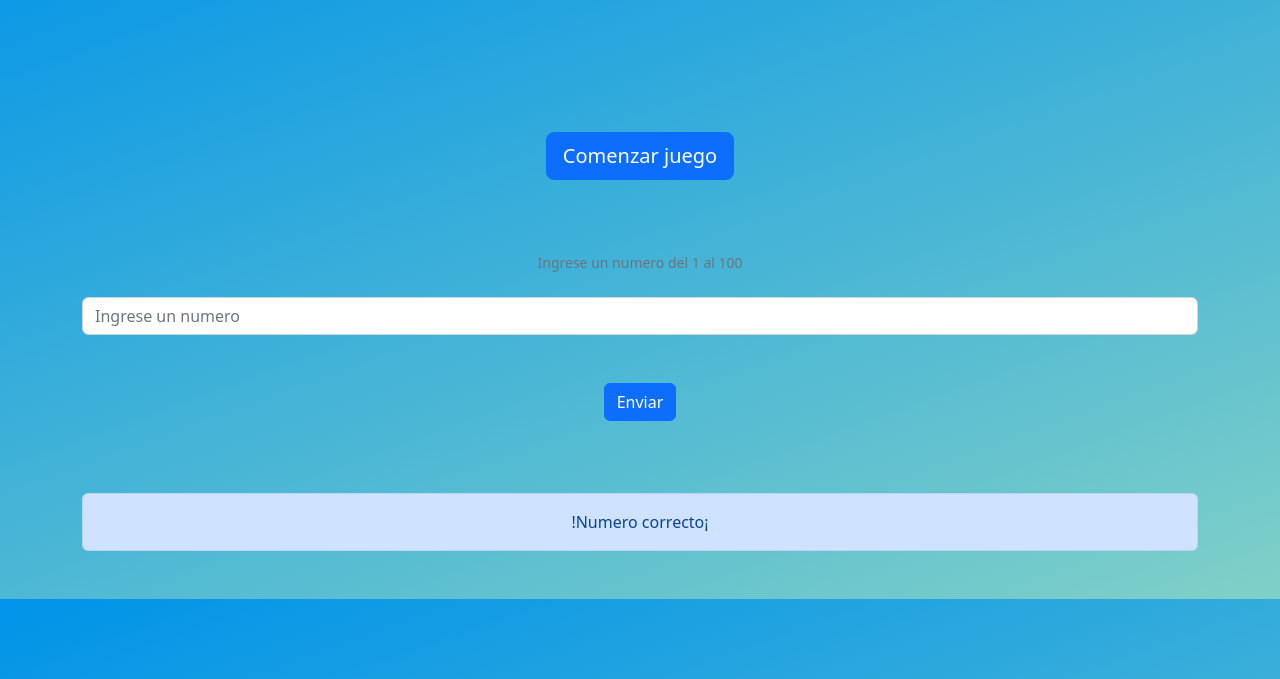
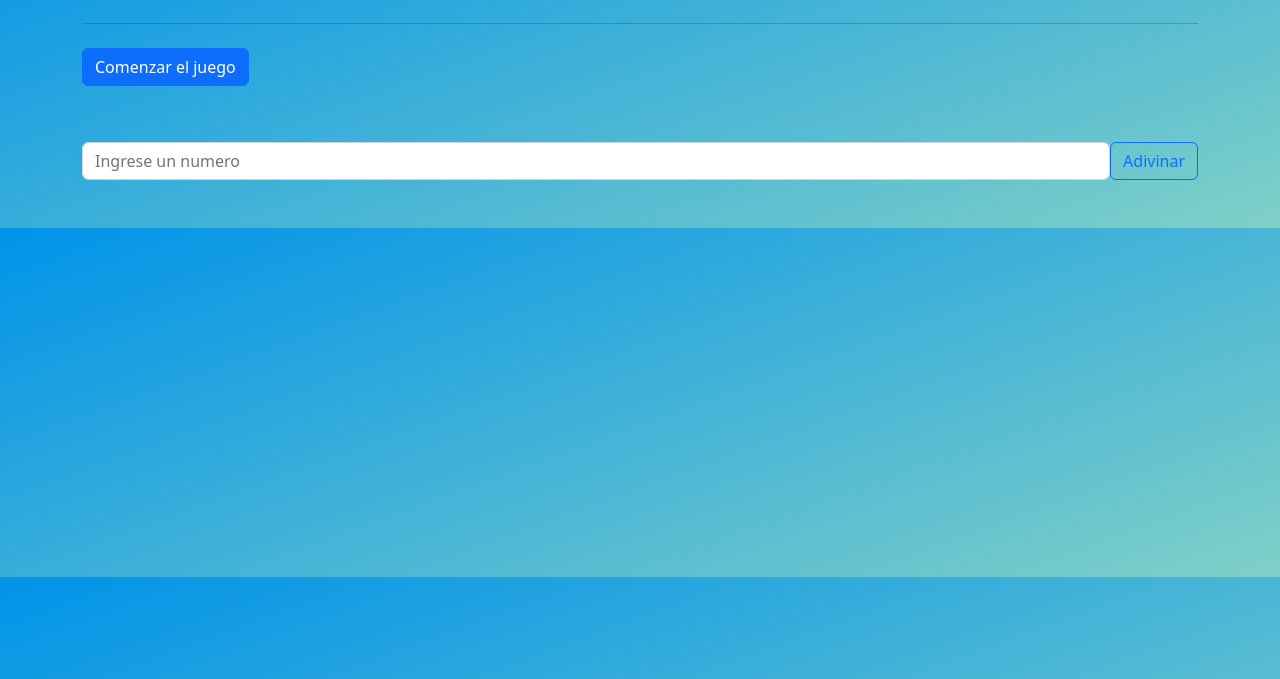
Before and after one commit to Thomyjerez/Practico-DOM-ejercicio-1, a plain HTML site: page index.html in a window 1280 px wide. Shown: the part 121-800 px from the top of the page. Drawn offline with nearby package versions, Linux system fonts and the light colour scheme.

Commit message:
correcciones ejercicio 1

```diff
--- a/index.html
+++ b/index.html
@@ -1,5 +1,5 @@
 <!DOCTYPE html>
-<html lang="en">
+<html lang="es">
   <head>
     <meta charset="UTF-8" />
     <meta http-equiv="X-UA-Compatible" content="IE=edge" />
@@ -15,41 +15,23 @@
     />
     <link rel="stylesheet" href="./css/style.css" />
 
-    <title>Projecto de DOM</title>
+    <title>Numeros Magicos</title>
   </head>
   <body>
-    <main>
-      <section class="container py-4">
-        <h1 class="display-3 text-center text-light">!Numero magicos¡</h1>
-        <br />
+    <main class="container">
+      <h1 class="text-center my-5">Numeros Magicos</h1>
+      <hr>
+      <section>
+        <button class="btn btn-primary my-2" onclick="comenzarJuego()">Comenzar el juego</button>
+        <form class="my-5" id="formulario">
+          <div class="d-flex ">
+            <input type="number" id="inputAdivinar" class="form-control" placeholder="Ingrese un numero">
+            <button class="btn btn-outline-primary" type="submit">Adivinar</button>
+          </div>
+
+        </form>
       </section>
-      <section class="container text-center my-5">
-        <button
-          class="btn btn-primary btn-lg my-5 text-center"
-          id="btnComenzar"
-          type="button"
-          onclick="juego()"
-        >
-          Comenzar juego
-        </button>
-        <form class="my-4 " id="formJuego" onsubmit="numeroIngresado(event)">
-          <div class="form-text mb-4">Ingrese un numero del 1 al 100</div>
-          <div>
-            <input
-              type="number"
-              placeholder="Ingrese un numero"
-              class="form-control"
-              id="numeroIngresado"
-            />
-            <button class="btn btn-primary my-5" type="submit" id="btnEnviar">
-              Enviar
-            </button>
-          </div>
-        </form>
-        <div class="alert alert-primary" role="alert" id="msjAlert">
-          !Numero correcto¡
-        </div>
-      </section>
+
     </main>
     <footer></footer>
     <script
--- a/js/punto1.js
+++ b/js/punto1.js
@@ -7,42 +7,33 @@
 // Cuando el usuario adivine el numero mostrar un mensaje indicando al usuario que
 //  adivino el numero.
 
-let numeroMagico;
-let bntEnviar = document.querySelector('#btnEnviar')
-console.log(bntEnviar)
+let numeroMagico = 0;
+let formulario = document.querySelector('#formulario');
 
-function numeroRandom (min,max){
+// agregar eventos desde java
+formulario.addEventListener('submit', adivinar)
 
-    return Math.floor(Math.random()*(max -min) + min)
-}
 
-function juego(){
-    numeroMagico = numeroRandom (1, 100),
-    console.log (numeroMagico)
-    btnComenzar.className ="btn btn-primary btn-lg my-5 text-center"
-    btnComenzar.innerHTML= 'El juego comenzo'
-    btnComenzar.disabled = true
-
-    let formJuego = document.querySelector('#formJuego')
-    formJuego.reset()
+function comenzarJuego(){
+    numeroAdivinar = Math.floor(Math.random()*(6 - 1 + 1) + 1)
+    console.log(numeroAdivinar)
 
 }
-function numeroIngresado(){
+// submit para que no recargue la pagina para que se haga todo el trabajo
+// objeto E o event tiene info
 
-    let numeroIngresado = document.querySelector('#numeroIngresado').value
-    let mensaje = document.querySelector('#msjAlert')
-    if (numeroIngresado == numeroMagico) {
-        mensaje.className = "alert alert-primary"
-        mensaje.innerHTML = '!Adivinaste el numero¡'
-        bntEnviar.className = "btn btn-primary"
-        bntEnviar.innerHTML = 'Volver a empezar'
-        bntEnviar.disabled = false;
 
-    }else if (numeroIngresado > numeroMagico){
-        mensaje.className = "alert alert-primary"
-        mensaje.innerHTML = 'Numero incorrecto, el numero es menor, intente adivinar de nuevo'
-    }else {
-        mensaje.className = "alert alert-primary"
-        mensaje.innerHTML = 'Numero incorrecto, el numero es mayor, intente adivinar de nuevo'
+function adivinar(e){
+    e.preventDefault();
+    let numeroIngresado = document.querySelector('#inputAdivinar').value
+
+    if(numeroIngresado === numeroAdivinar){
+        alert ('Adivinaste!, el numero es ' +numeroMagico )
+    }else if (numeroIngresado < numeroAdivinar){
+        alert ('Tu numero ' +numeroIngresado+ ' es mayor al numero magico ')
+    }else{
+        alert ('Tu numero ' +numeroIngresado+ 'es menor al numero magico ')
+
     }
+
 }
```
